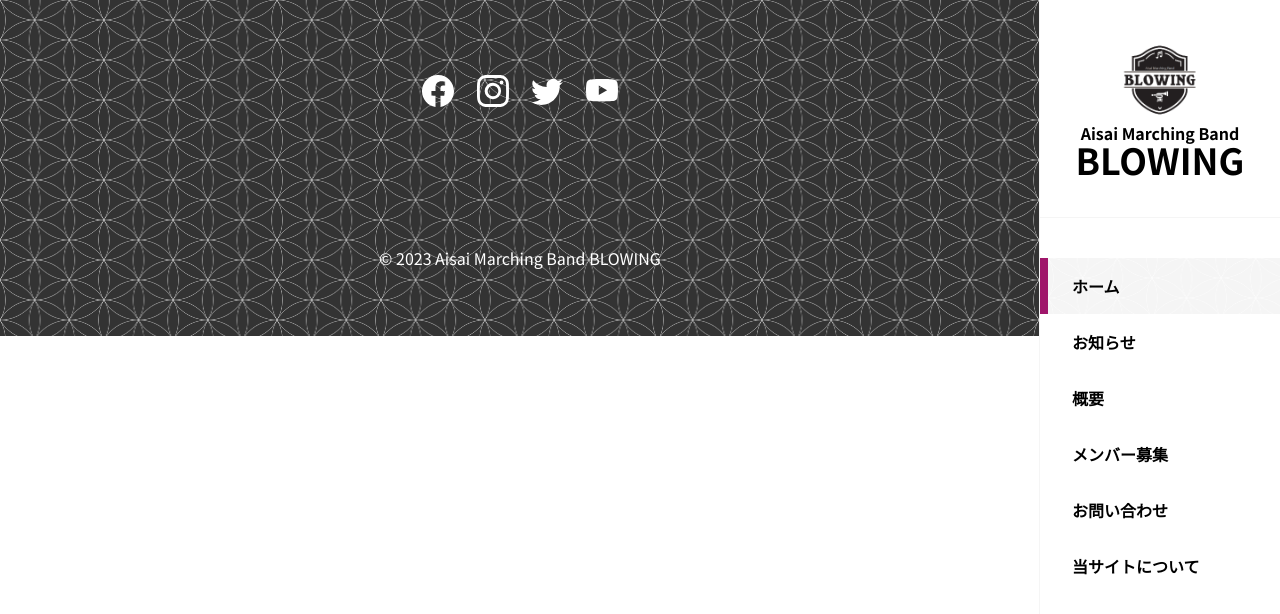
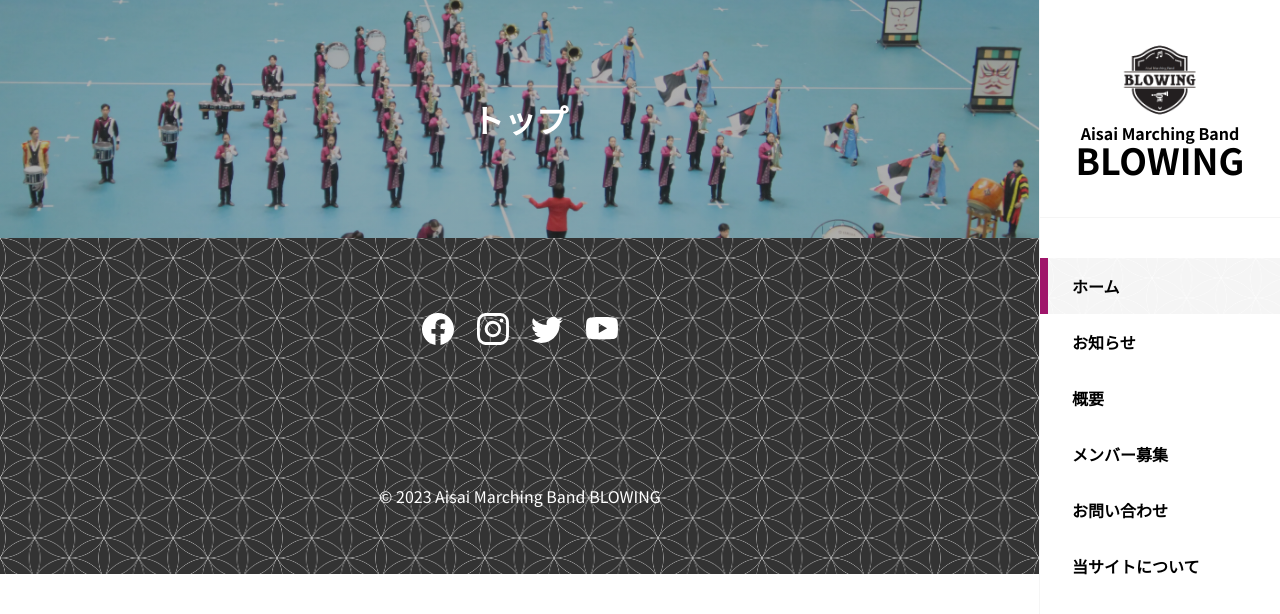
Before and after one commit to pepepepepei/aisai-marching-band-website-nextjs, a Next.js app: page / in a window 1280 px wide. Shown: the top 614 px of the page. Built offline with nearby package versions, Linux system fonts and the light colour scheme.

Commit message:
とりあえずHeaderコンポーネント実装

```diff
--- a/src/components/base/Header/Header.jsx
+++ b/src/components/base/Header/Header.jsx
@@ -1,6 +1,8 @@
+import styles from "./Header.module.css";
+
 export default function Header({ title }) {
   return (
-    <header>
+    <header className={styles.root}>
       <h1>{title}</h1>
     </header>
   );
--- /dev/null
+++ b/src/components/base/Header/Header.module.css
@@ -0,0 +1,8 @@
+.root {
+  background: linear-gradient(rgba(var(--black), .4), rgba(var(--black), .4)), url("/hero.webp");
+  background-size: cover;
+  background-position: center center;
+  color: rgb(var(--white));
+  padding: 6rem 10%;
+  text-align: center;
+}
--- a/src/components/base/Layout/Layout.jsx
+++ b/src/components/base/Layout/Layout.jsx
@@ -3,12 +3,12 @@ import Header from "../Header/Header";
 import SideBar from "../SideBar/SideBar";
 import styles from "./Layout.module.css";
 
-export default function Layout({ children }) {
+export default function Layout({ title, children }) {
   return (
     <>
       <SideBar className={styles.sideBar} />
       <main className={styles.main}>
-        <Header />
+        <Header title={title} />
         {children}
         <Footer />
       </main>
--- a/src/pages/_app.jsx
+++ b/src/pages/_app.jsx
@@ -1,10 +1,5 @@
 import "@/styles/globals.css";
-import Layout from "../components/base/Layout/Layout";
 
 export default function App({ Component, pageProps }) {
-  return (
-    <Layout>
-      <Component {...pageProps} />
-    </Layout>
-  );
+  return <Component {...pageProps} />;
 }
--- a/src/pages/index.jsx
+++ b/src/pages/index.jsx
@@ -1,3 +1,5 @@
+import Layout from "@/components/base/Layout/Layout";
+
 export default function Home() {
-  return <></>;
+  return <Layout title="トップ"></Layout>;
 }
```
Also changed, not shown: public/hero.webp (added).
